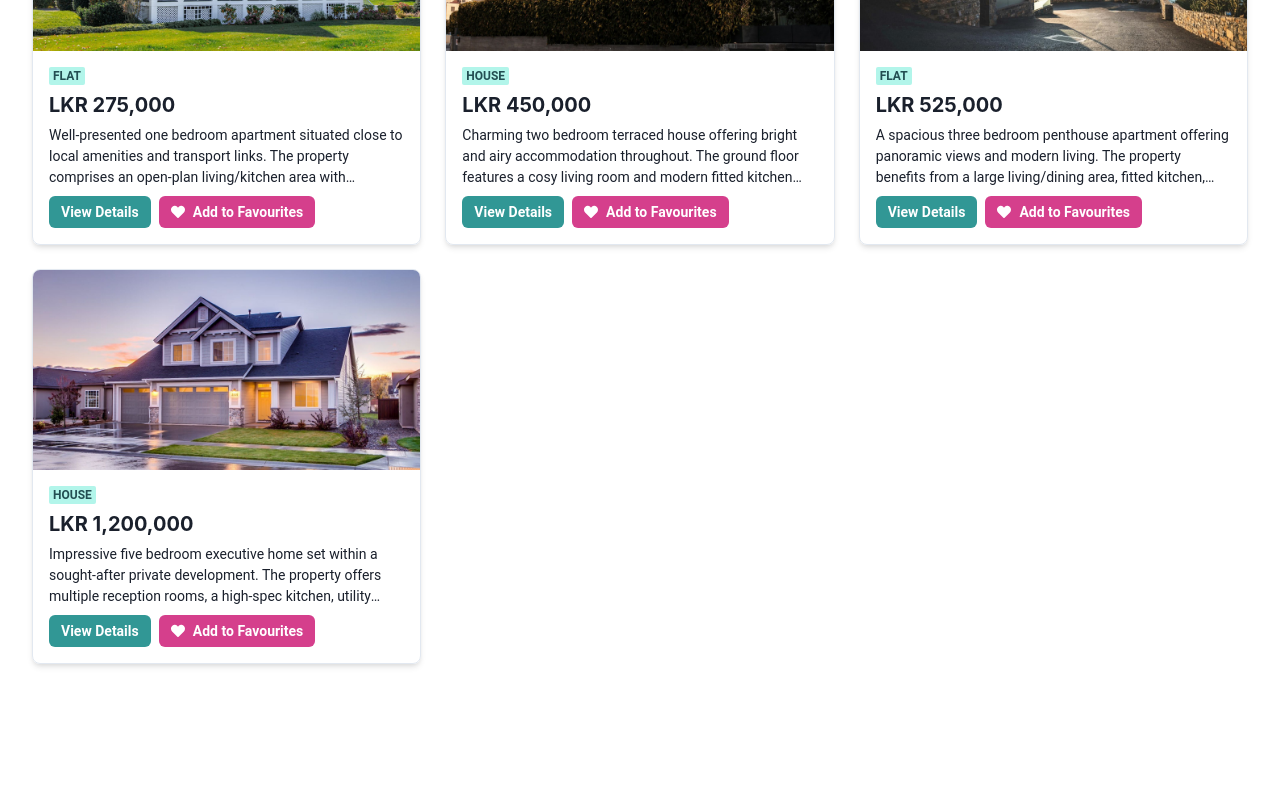
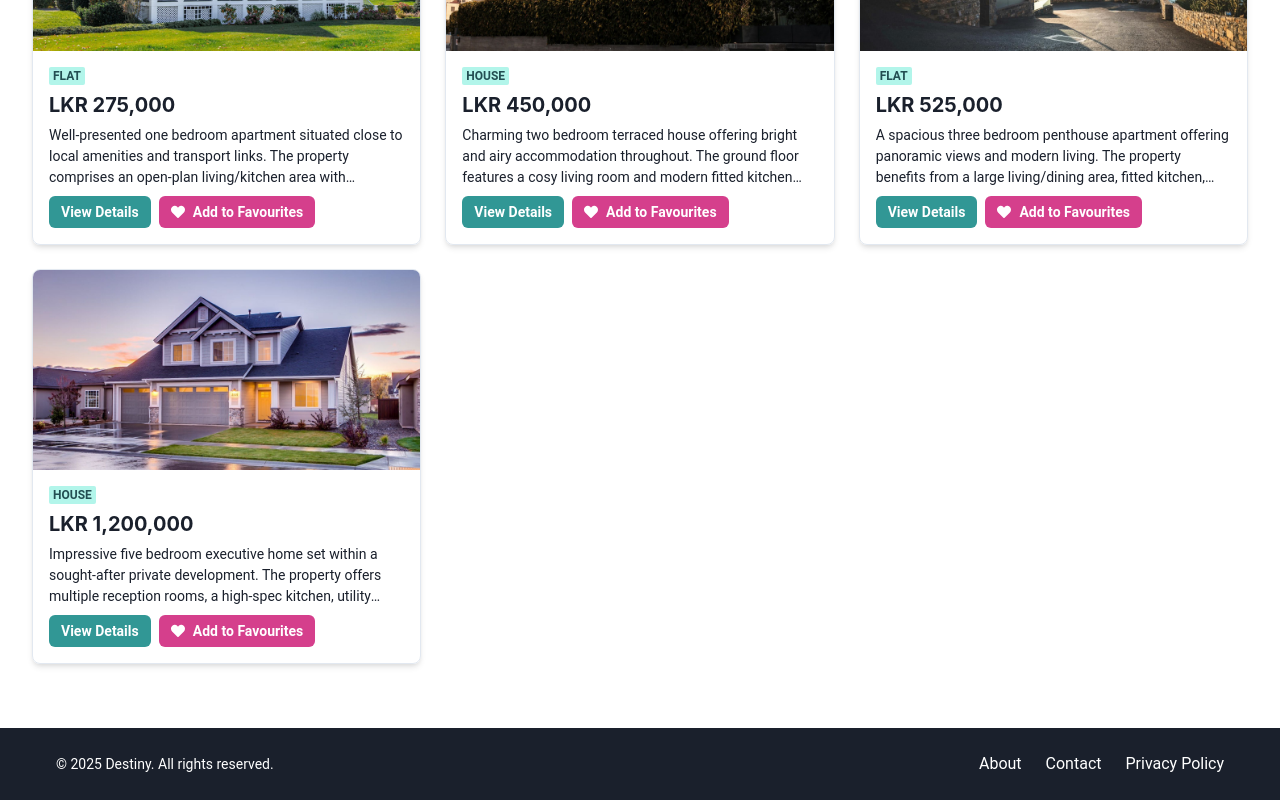
Before and after one commit to BashithR/my-estate-app, a React (Vite) app: page / in a window 1280 px wide. Shown: the part 1201-2001 px from the top of the page. Before the commit the page ends 1889 px from the top, so only its background shows below. Built offline with nearby package versions, Linux system fonts and the light colour scheme.

Commit message:
feat: add Footer component and integrate Google Map image in property data

```diff
--- a/src/App.jsx
+++ b/src/App.jsx
@@ -7,6 +7,7 @@ import FavouritesSidebar from "./components/FavouritesSidebar";
 
 import "./App.css";
 import PropertyGallery from "./components/PropertyGallery";
+import Footer from "./components/Footer";
 
 function App() {
   const [currentView, setCurrentView] = useState("Home");
@@ -98,6 +99,7 @@ function App() {
         removeFromFavourites={removeFromFavourites}
         clearFavourites={clearFavourites}
       />
+      <Footer />
     </>
   );
 }
--- /dev/null
+++ b/src/components/Footer.jsx
@@ -0,0 +1,34 @@
+import { Box, Text, Stack, Link, Flex } from "@chakra-ui/react";
+
+function Footer() {
+  return (
+    <Box bg="gray.800" color="white" mt={10} py={6}>
+      <Flex
+        maxW="1200px"
+        mx="auto"
+        px={4}
+        direction={{ base: "column", md: "row" }}
+        justify="space-between"
+        align="center"
+      >
+        {/* Left side */}
+        <Text fontSize="sm">© 2025 Destiny. All rights reserved.</Text>
+
+        {/* Right side links */}
+        <Stack direction="row" spacing={6} mt={{ base: 4, md: 0 }}>
+          <Link href="#" _hover={{ color: "teal.300" }}>
+            About
+          </Link>
+          <Link href="#" _hover={{ color: "teal.300" }}>
+            Contact
+          </Link>
+          <Link href="#" _hover={{ color: "teal.300" }}>
+            Privacy Policy
+          </Link>
+        </Stack>
+      </Flex>
+    </Box>
+  );
+}
+
+export default Footer;
--- a/src/components/PropertyGallery.jsx
+++ b/src/components/PropertyGallery.jsx
@@ -106,16 +106,10 @@ function PropertyPage({ property, setCurrentView }) {
               <Text>{property.description}</Text>
             </TabPanel>
             <TabPanel>
-              <Heading size="md" mb={4}>
-                Floor Plan
-              </Heading>
               <Image src={property.floorPlan} alt="Floor Plan" />
             </TabPanel>
             <TabPanel>
-              <Heading size="md" mb={4}>
-                Google Map Placeholder
-              </Heading>
-              {/* Embed Google Map (Replace with actual Google Map Embed Code) */}
+              <Image src={property.googleMap} alt="Floor Plan" />
             </TabPanel>
           </TabPanels>
         </Tabs>
--- a/src/data/properties.json
+++ b/src/data/properties.json
@@ -22,6 +22,7 @@
       ],
       "url": "properties/prop1.html",
       "floorPlan": "/FloorPlan.png",
+      "googleMap": "/GoogleMap.jpg",
       "added": {
         "month": "October",
         "day": 12,
```
Also changed, not shown: public/GoogleMap.jpg (added).
